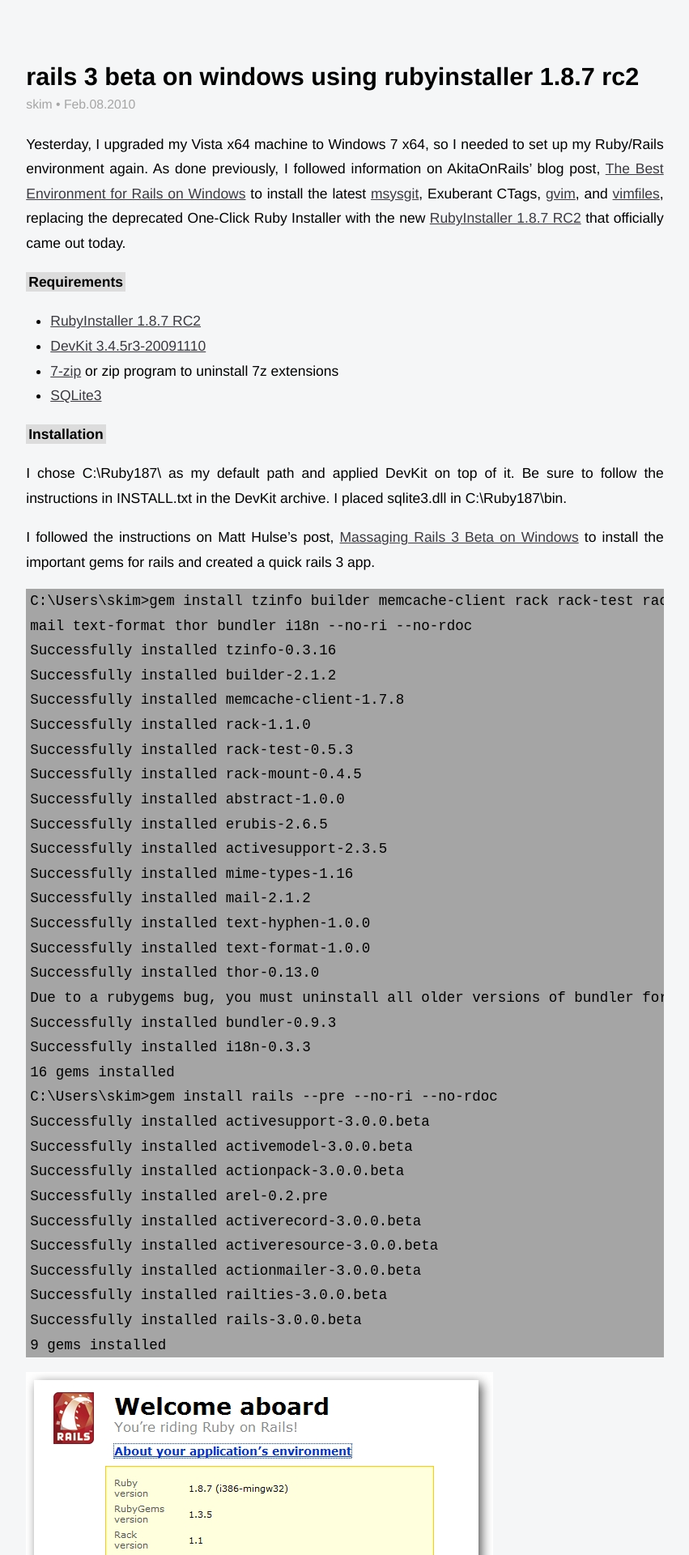
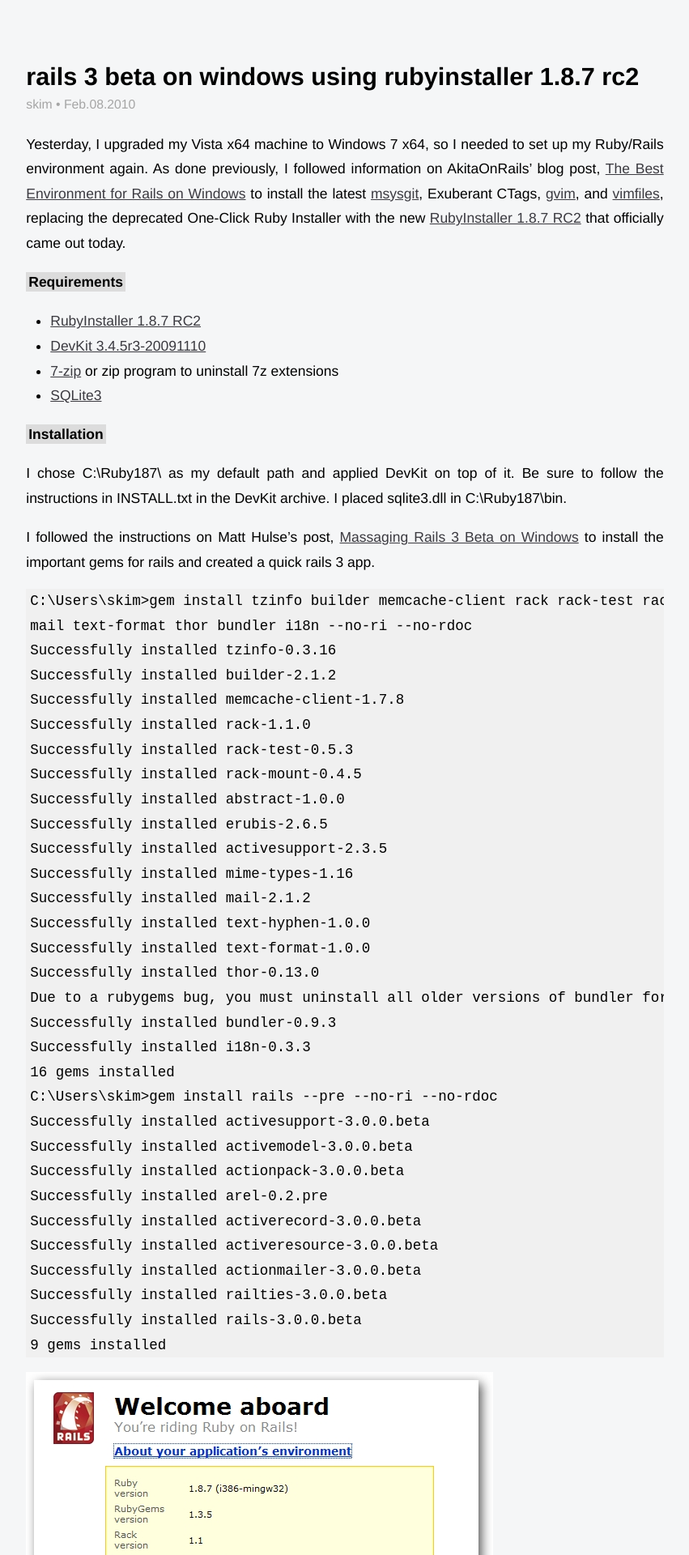
Before and after one commit to sl4m/sl4m.github.com, a Jekyll site: the page built from index.html, in a window 1280 px wide. Shown: the top 1920 px of the page at 81% size, without its empty margins (214-1065 px from the left). Built offline with Jekyll 4.4.1, drawn with Linux system fonts in a browser that asks for light colours; comment, search, counter and statistics services are not loaded.

Commit message:
updated highlight background, font

```diff
--- a/css/syntax.css
+++ b/css/syntax.css
@@ -1,4 +1,4 @@
-.highlight  { background-color: #A5A5A5; overflow: auto; padding: 0 5px; font-family: Monaco, fixed; }
+.highlight  { background-color: #F0F0F0; overflow: auto; padding: 0 5px; font-family: Consolas, Monaco, fixed; }
 .highlight .c { color: #999999; font-style: italic } /* Comment */
 .highlight .err { color: #a61717; background-color: #e3d2d2 } /* Error */
 .highlight .g { color: #d0d0d0 } /* Generic */
```
